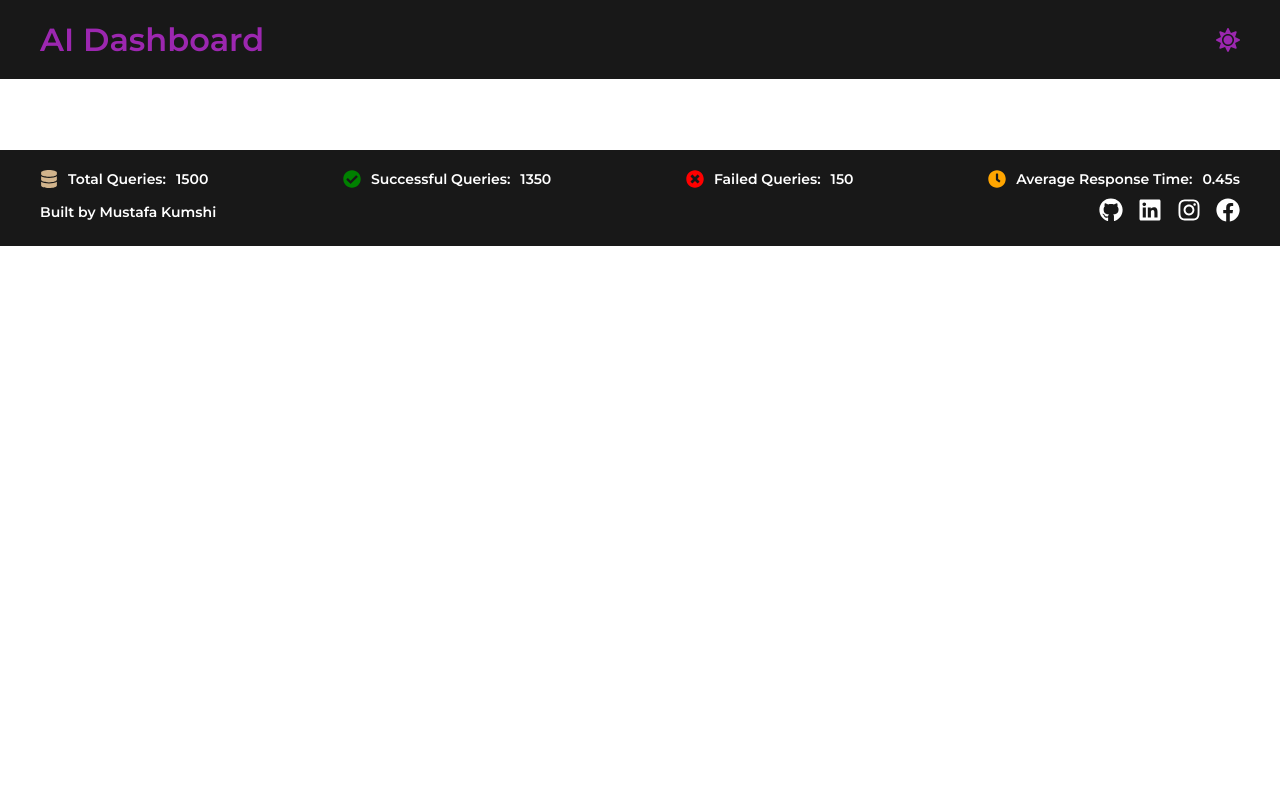
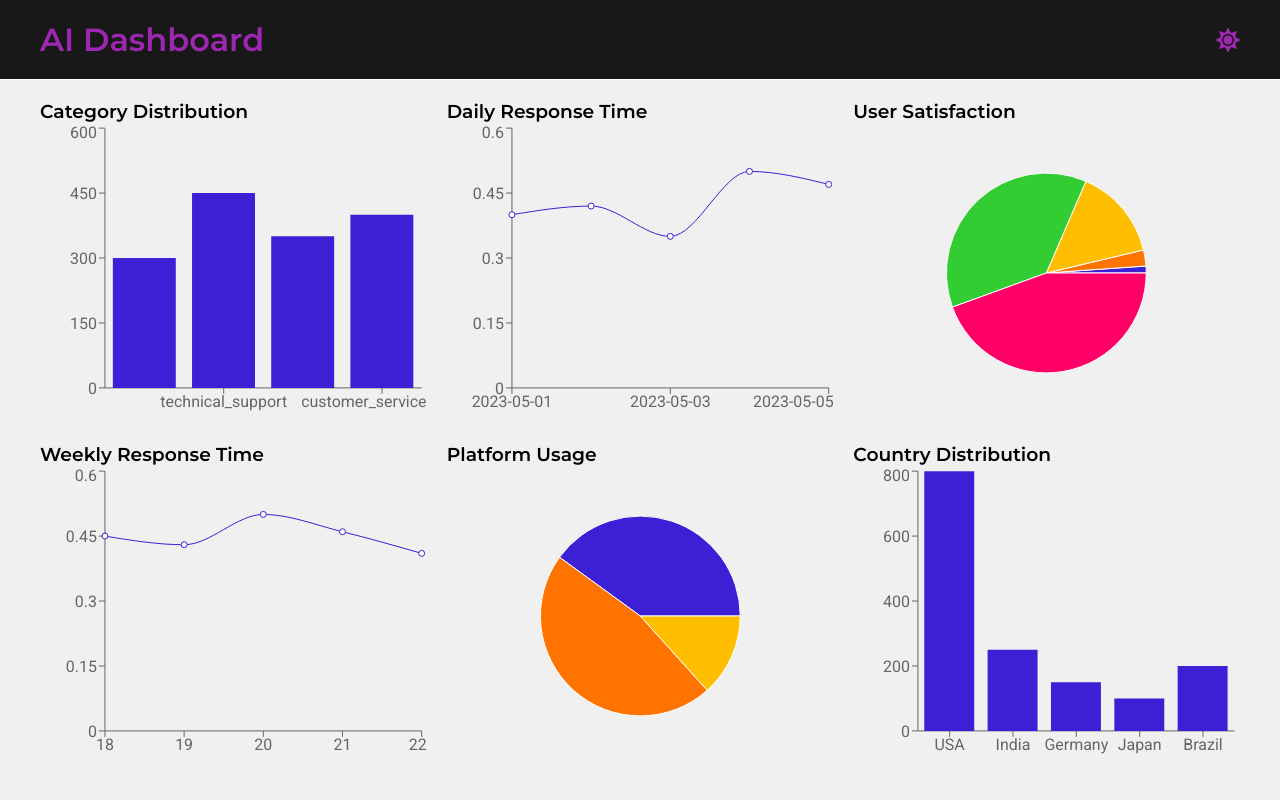
Before and after one commit to mustafakumshi/AI-Dashboard, a React (Vite) app: page / in a window 1280 px wide. Shown: the top 800 px of the page. Built offline with nearby package versions, Linux system fonts and the light colour scheme.

Commit message:
Add Dashboard Component

```diff
--- a/src/App.tsx
+++ b/src/App.tsx
@@ -1,3 +1,4 @@
+import Dashboard from './components/Dashboard';
 import Footer from './components/Footer';
 import Header from './components/Header';
 import useAIData from './hooks/useAiData';
@@ -10,6 +11,7 @@ function App() {
   return (
     <>
    <Header>AI Dashboard</Header>
+   <Dashboard/>
    <Footer></Footer>
    </>
   )
--- /dev/null
+++ b/src/components/BarChartComponent.tsx
@@ -0,0 +1,28 @@
+import React from 'react';
+import { BarChart, Bar, XAxis, YAxis, Tooltip, ResponsiveContainer } from 'recharts';
+
+interface BarChartComponentProps {
+  data: Array<any>;
+  xDataKey: string;
+  yDataKey: string;
+  title: string;
+  fillColor: string;
+}
+
+const BarChartComponent: React.FC<BarChartComponentProps> = ({ data, xDataKey, yDataKey, title, fillColor }) => {
+  return (
+    <div className="chart">
+      <h3>{title}</h3>
+      <ResponsiveContainer width="100%" height={300}>
+        <BarChart data={data}>
+          <XAxis dataKey={xDataKey} />
+          <YAxis />
+          <Tooltip />
+          <Bar dataKey={yDataKey} fill={fillColor} />
+        </BarChart>
+      </ResponsiveContainer>
+    </div>
+  );
+};
+
+export default BarChartComponent;
--- /dev/null
+++ b/src/components/Dashboard.tsx
@@ -0,0 +1,85 @@
+import { useSelector } from 'react-redux';
+import { RootState } from '../store';
+import BarChartComponent from './BarChartComponent';
+import PieChartComponent from './PieChartComponent';
+import LineChartComponent from './LineChartComponent';
+import '../styles/Dashboard.scss';
+
+const Dashboard = () => {
+  const { categoryDistribution, responseTimes, userSatisfaction, usageStatistics } = useSelector(
+    (state: RootState) => state.aiData
+  );
+
+  // Safely handle potential null or undefined values
+  const categoryData =
+    categoryDistribution &&
+    Object.keys(categoryDistribution).map((key) => ({
+      category: key,
+      count: categoryDistribution[key as keyof typeof categoryDistribution],
+    }));
+
+  const dailyResponseData = responseTimes?.day_wise || [];
+  const weeklyResponseData = responseTimes?.week_wise || [];
+  const satisfactionData = userSatisfaction?.ratings || [];
+  const platformUsageData = usageStatistics?.by_platform || {};
+  const countryDistributionData = usageStatistics?.by_country || {};
+
+  // Colors for Pie charts
+  const pieColors = ['#3b20d6', '#ff7300', '#ffbf00', '#33cc33', '#ff0066'];
+
+  return (
+    <div className="dashboard-container">
+      <div className="grid">
+        {/* Row 1 */}
+        {categoryData && (
+          <BarChartComponent
+            data={categoryData}
+            xDataKey="category"
+            yDataKey="count"
+            title="Category Distribution"
+            fillColor="#3b20d6"
+          />
+        )}
+        <LineChartComponent
+          data={dailyResponseData}
+          xDataKey="date"
+          yDataKey="average_time"
+          title="Daily Response Time"
+          strokeColor="#3b20d6"
+        />
+        <PieChartComponent
+          data={satisfactionData}
+          dataKey="count"
+          nameKey="rating"
+          title="User Satisfaction"
+          colors={pieColors}
+        />
+
+        {/* Row 2 */}
+        <LineChartComponent
+          data={weeklyResponseData}
+          xDataKey="week"
+          yDataKey="average_time"
+          title="Weekly Response Time"
+          strokeColor="#3b20d6"
+        />
+        <PieChartComponent
+          data={Object.entries(platformUsageData).map(([platform, count]) => ({ platform, count }))}
+          dataKey="count"
+          nameKey="platform"
+          title="Platform Usage"
+          colors={pieColors}
+        />
+        <BarChartComponent
+          data={Object.entries(countryDistributionData).map(([country, count]) => ({ country, count }))}
+          xDataKey="country"
+          yDataKey="count"
+          title="Country Distribution"
+          fillColor="#3b20d6"
+        />
+      </div>
+    </div>
+  );
+};
+
+export default Dashboard;
--- /dev/null
+++ b/src/components/LineChartComponent.tsx
@@ -0,0 +1,28 @@
+import React from 'react';
+import { LineChart, Line, XAxis, YAxis, Tooltip, ResponsiveContainer } from 'recharts';
+
+interface LineChartComponentProps {
+  data: Array<any>;
+  xDataKey: string;
+  yDataKey: string;
+  title: string;
+  strokeColor: string;
+}
+
+const LineChartComponent: React.FC<LineChartComponentProps> = ({ data, xDataKey, yDataKey, title, strokeColor }) => {
+  return (
+    <div className="chart">
+      <h3>{title}</h3>
+      <ResponsiveContainer width="100%" height={300}>
+        <LineChart data={data}>
+          <XAxis dataKey={xDataKey} />
+          <YAxis />
+          <Tooltip />
+          <Line type="monotone" dataKey={yDataKey} stroke={strokeColor} />
+        </LineChart>
+      </ResponsiveContainer>
+    </div>
+  );
+};
+
+export default LineChartComponent;
--- /dev/null
+++ b/src/components/PieChartComponent.tsx
@@ -0,0 +1,30 @@
+import React from 'react';
+import { PieChart, Pie, Tooltip, Cell, ResponsiveContainer } from 'recharts';
+
+interface PieChartComponentProps {
+  data: Array<any>;
+  dataKey: string;
+  nameKey: string;
+  title: string;
+  colors: string[];
+}
+
+const PieChartComponent: React.FC<PieChartComponentProps> = ({ data, dataKey, nameKey, title, colors }) => {
+  return (
+    <div className="chart">
+      <h3>{title}</h3>
+      <ResponsiveContainer width="100%" height={300}>
+        <PieChart>
+          <Pie data={data} dataKey={dataKey} nameKey={nameKey} outerRadius={100}>
+            {data.map((_, index) => (
+              <Cell key={`cell-${index}`} fill={colors[index]} />
+            ))}
+          </Pie>
+          <Tooltip />
+        </PieChart>
+      </ResponsiveContainer>
+    </div>
+  );
+};
+
+export default PieChartComponent;
--- /dev/null
+++ b/src/styles/Dashboard.scss
@@ -0,0 +1,59 @@
+// Importing variables and mixins
+@use './variables' as *;  // Make sure to have your color variables for dark/light themes
+
+.dashboard-container {
+  margin-top: 80px;
+  display: flex;
+  flex-direction: column;
+  align-items: center;
+  padding: 20px;
+  background-color: $primary-background; // Background color for light theme
+  min-height: 100vh;
+
+  // Grid for charts
+  .grid {
+    display: grid;
+    grid-template-columns: 1fr 1fr 1fr; // 3 columns for desktop
+    grid-gap: 20px;
+    width: 100%;
+    max-width: 1200px;
+
+    // Styling for each chart container
+    .chart-container {
+      background-color: $light-background; // Light background for charts
+      padding: 20px;
+      border-radius: 8px;
+      box-shadow: 0 4px 8px rgba(0, 0, 0, 0.1);
+
+      // Title styling
+      h3 {
+        color: $light-primary;
+        font-size: 18px;
+        margin-bottom: 10px;
+        text-align: center;
+      }
+    }
+
+    // Responsive design for mobile view (1 column on smaller screens)
+    @media (max-width: 768px) {
+      grid-template-columns: 1fr;
+      grid-gap: 15px;
+    }
+  }
+}
+
+@media (prefers-color-scheme: dark) {
+  .dashboard-container {
+    background-color: $dark-background; // Dark background for dark theme
+    color: $dark-text; // Text color for dark theme
+  }
+
+  .chart-container {
+    background-color: $dark-background; // Dark background for charts
+    box-shadow: 0 4px 8px rgba(255, 255, 255, 0.1); // Light shadow for dark theme
+  }
+
+  h3 {
+    color: $dark-primary; // Light text for titles in dark mode
+  }
+}
--- a/src/styles/Footer.scss
+++ b/src/styles/Footer.scss
@@ -2,7 +2,6 @@
 
 /* Footer Styles */
 .footer {
-  margin-top: 150px;
   display: flex;
   flex-direction: column;
   align-items: center;
```
